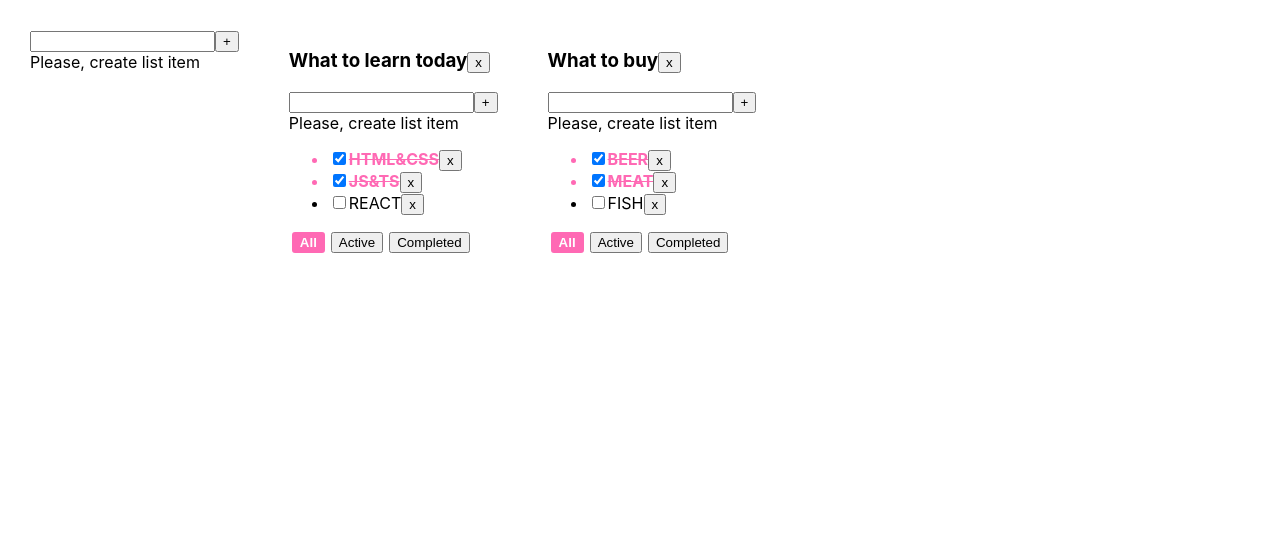
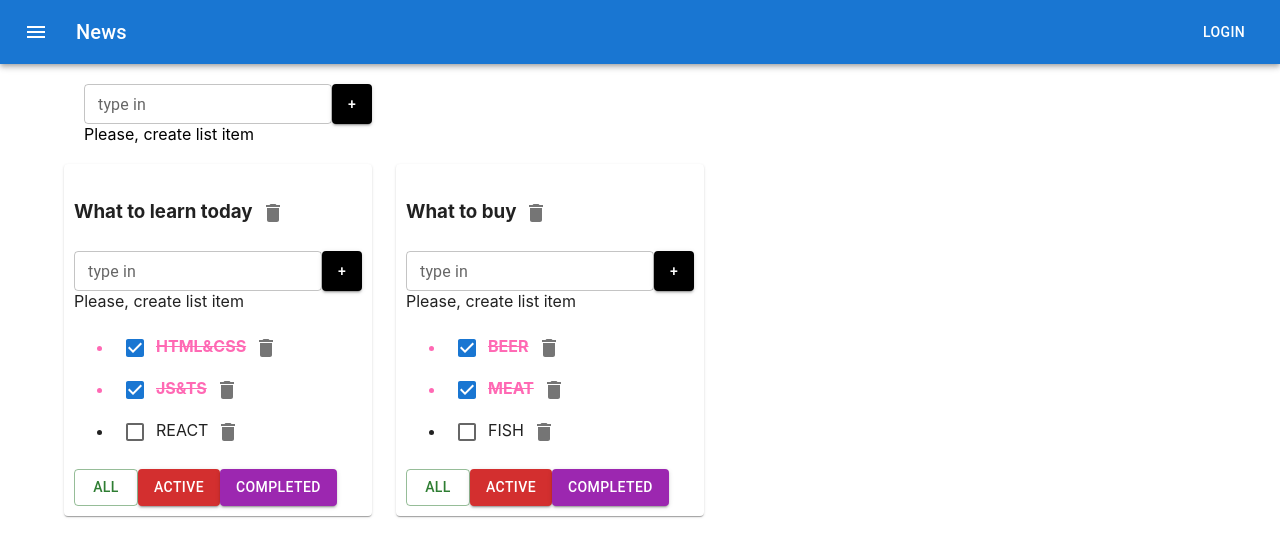
Before and after one commit to OnishchenkoIvan/to-dolist, a React (Create React App) app: page / in a window 1280 px wide. Shown: the top 556 px of the page. Built offline with nearby package versions, Linux system fonts and the light colour scheme.

Commit message:
07 lesson end

```diff
--- a/src/App.css
+++ b/src/App.css
@@ -1,10 +1,7 @@
 .App {
-  padding: 30px;
-  display: flex;
 }
 
 .App > div {
-  margin-right: 50px;
 
 }
 .isDone {
--- a/src/App.tsx
+++ b/src/App.tsx
@@ -3,6 +3,8 @@ import "./App.css";
 import TodoList, { TaskType } from "./TodoList";
 import { v1 } from "uuid";
 import { Input } from "./components/Input";
+import { ButtonAppBar } from "./components/ButtonAppBar";
+import { Container, Grid, Paper } from "@mui/material";
 // CLI
 // GUI => CRUD
 // C+
@@ -134,6 +136,8 @@ function App() {
   const todoListsComponents = todoLists.map((tl) => {
     const tasksForTodoList = getTasksForTodoList(tl.filter, tasks[tl.id]);
     return (
+      <Grid item>
+        <Paper style={{ padding: "10px" }}>
           <TodoList
             key={tl.id}
             todoListId={tl.id}
@@ -148,13 +152,22 @@ function App() {
             changeTask={changeTask}
             editTodoList={editTodoList}
           />
+        </Paper>
+      </Grid>
     );
   });
 
   return (
     <div className="App">
+      <ButtonAppBar />
+      <Container fixed>
+        <Grid container style={{ padding: "20px" }}>
           <Input callBack={addTodolist} />
+        </Grid>
+        <Grid container spacing={3}>
           {todoListsComponents}
+        </Grid>
+      </Container>
     </div>
   );
 }
--- a/src/Todolist.tsx
+++ b/src/Todolist.tsx
@@ -1,7 +1,9 @@
-import React, { ChangeEvent, KeyboardEvent, useState } from "react";
+import React from "react";
 import { FilterValuesType } from "./App";
 import { Input } from "./components/Input";
 import { EditableSpan } from "./components/EditableSpan";
+import { Button, Checkbox, IconButton } from "@mui/material";
+import { Delete } from "@mui/icons-material";
 
 export type TaskType = {
   id: string;
@@ -38,7 +40,8 @@ const TodoList = (props: TodoListPropsType) => {
     tasksItems = props.tasks.map((task) => {
       return (
         <li key={task.id} className={task.isDone ? "isDone" : ""}>
-          <input
+          <Checkbox
+            defaultChecked
             onChange={(e) =>
               props.changeStatus(
                 task.id,
@@ -46,7 +49,6 @@ const TodoList = (props: TodoListPropsType) => {
                 props.todoListId
               )
             }
-            type="checkbox"
             checked={task.isDone}
           />
           <EditableSpan
@@ -55,9 +57,12 @@ const TodoList = (props: TodoListPropsType) => {
               changeTaskHandler(task.id, newTitle)
             }
           />
-          <button onClick={() => props.removeTask(task.id, props.todoListId)}>
-            x
-          </button>
+          <IconButton
+            aria-label={"delete"}
+            onClick={() => props.removeTask(task.id, props.todoListId)}
+          >
+            <Delete />
+          </IconButton>
         </li>
       );
     });
@@ -78,31 +83,40 @@ const TodoList = (props: TodoListPropsType) => {
     <div>
       <h3>
         <EditableSpan title={props.title} callBack={editTodoListHandler} />
-        <button onClick={() => props.removeTodoList(props.todoListId)}>
-          x
-        </button>
+        <IconButton
+          aria-label={"delete"}
+          onClick={() => props.removeTodoList(props.todoListId)}
+        >
+          <Delete />
+        </IconButton>
       </h3>
       <Input callBack={addTaskHandler} />
       <ul>{tasksItems}</ul>
       <div>
-        <button
-          className={props.filter === "all" ? "btn-active btn" : "btn"}
+        <Button
+          variant={props.filter === "all" ? "outlined" : "contained"}
+          color="success"
+          // className={props.filter === "all" ? "btn-active btn" : "btn"}
           onClick={() => props.changeFilter("all", props.todoListId)}
         >
           All
-        </button>
-        <button
-          className={props.filter === "active" ? "btn-active btn" : "btn"}
+        </Button>
+        <Button
+          variant={props.filter === "active" ? "outlined" : "contained"}
+          color="error"
+          // className={props.filter === "active" ? "btn-active btn" : "btn"}
           onClick={handlerCreator("active", props.todoListId)}
         >
           Active
-        </button>
-        <button
-          className={props.filter === "completed" ? "btn-active btn" : "btn"}
+        </Button>
+        <Button
+          variant={props.filter === "completed" ? "outlined" : "contained"}
+          color="secondary"
+          // className={props.filter === "completed" ? "btn-active btn" : "btn"}
           onClick={handlerCreator("completed", props.todoListId)}
         >
           Completed
-        </button>
+        </Button>
       </div>
     </div>
   );
--- /dev/null
+++ b/src/components/ButtonAppBar.tsx
@@ -0,0 +1,32 @@
+import * as React from "react";
+import AppBar from "@mui/material/AppBar";
+import Box from "@mui/material/Box";
+import Toolbar from "@mui/material/Toolbar";
+import Typography from "@mui/material/Typography";
+import Button from "@mui/material/Button";
+import IconButton from "@mui/material/IconButton";
+import MenuIcon from "@mui/icons-material/Menu";
+
+export function ButtonAppBar() {
+  return (
+    <Box sx={{ flexGrow: 1 }}>
+      <AppBar position="static">
+        <Toolbar>
+          <IconButton
+            size="large"
+            edge="start"
+            color="inherit"
+            aria-label="menu"
+            sx={{ mr: 2 }}
+          >
+            <MenuIcon />
+          </IconButton>
+          <Typography variant="h6" component="div" sx={{ flexGrow: 1 }}>
+            News
+          </Typography>
+          <Button color="inherit">Login</Button>
+        </Toolbar>
+      </AppBar>
+    </Box>
+  );
+}
--- a/src/components/Input.tsx
+++ b/src/components/Input.tsx
@@ -1,3 +1,4 @@
+import { Button, TextField } from "@mui/material";
 import React, { ChangeEvent, KeyboardEvent, useState } from "react";
 
 type InputPropsType = {
@@ -32,13 +33,29 @@ export const Input = (props: InputPropsType) => {
   );
   return (
     <div>
-      <input
-        className={error ? "error" : ""}
+      <TextField
+        error={error}
+        id="outlined-basic"
+        label={error ? "Enter your task" : "type in"}
+        variant="outlined"
+        size={"small"}
         value={title}
         onChange={changeTitle}
         onKeyDown={onKeyDownAddTask}
       />
-      <button onClick={addTask}>+</button>
+      <Button
+        variant={"contained"}
+        onClick={addTask}
+        style={{
+          maxWidth: "40px",
+          maxHeight: "40px",
+          minWidth: "40px",
+          minHeight: "40px",
+          backgroundColor: "black",
+        }}
+      >
+        +
+      </Button>
       {userMessage}
     </div>
   );
```
Also changed, not shown: package.json (+9 -5 lines), src/reducers/tasksReducer.ts (added), 1 other file (tests, documents, lock files or other folders). Lines whose indentation alone changed are shown as unchanged.
